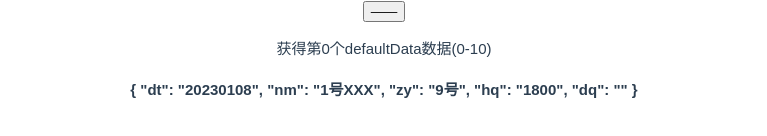
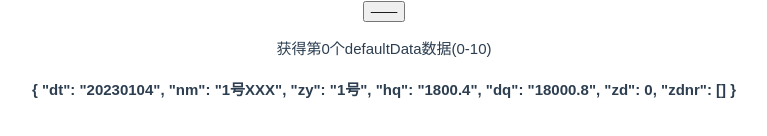
Before and after one commit to socoiju/wytvue, a Vue app: page / in a window 1280 px wide. Shown: the part 220-356 px from the top of the page, without its empty margins (256-1023 px from the left). Built offline with nearby package versions, Linux system fonts and the light colour scheme; no server answers.

Commit message:
略微修正了用钱表格，使用了el按钮组件

```diff
--- a/src/components/vue0410Pinia.vue
+++ b/src/components/vue0410Pinia.vue
@@ -13,7 +13,7 @@
   </buttoncountC>
 <p>获得第{{dj}}个数据(0-100)</p><h4>{{ti}}{{id}}</h4><p>{{dd}}</p>
 <button @click="kx">——</button>
-<p>获得第{{dj}}个defaultData数据(0-10)</p><h4>{{data[counter.count]}}</h4>
+<p>获得第{{dj}}个defaultData数据(0-10)</p><h4>{{counter.moneyData[counter.count]}}</h4>
 </template>
 
 <script setup>
@@ -25,7 +25,7 @@ import buttoncountC from './xiaozujian/buttoncountC.vue';
 const counter = useCounterStore();
 let dj=ref(counter.count);
 let [id,ti,dd,n]= [ref(null),ref(''),ref(''),ref(1)];
-let data=[...counter.moneyData];
+//let data=[...counter.moneyData];
 
 //data=[...counter.moneyData[counter.count]];
 // 这句的失败原因是右边的第0个是花括号的对象而不是数组！
@@ -44,8 +44,8 @@ function axiosxx(){//获取网上的json
 
 function kx(){
     if(counter.count<=counter.moneyData.length){
-        data=[...counter.moneyData];
-        console.log(`处理完毕${data[counter.count]}`);
+        //data=[...counter.moneyData];
+        console.log(`处理完毕${counter.moneyData[counter.count]}`);
     }else{
         console.log("没有这个值啦");
     }
```
